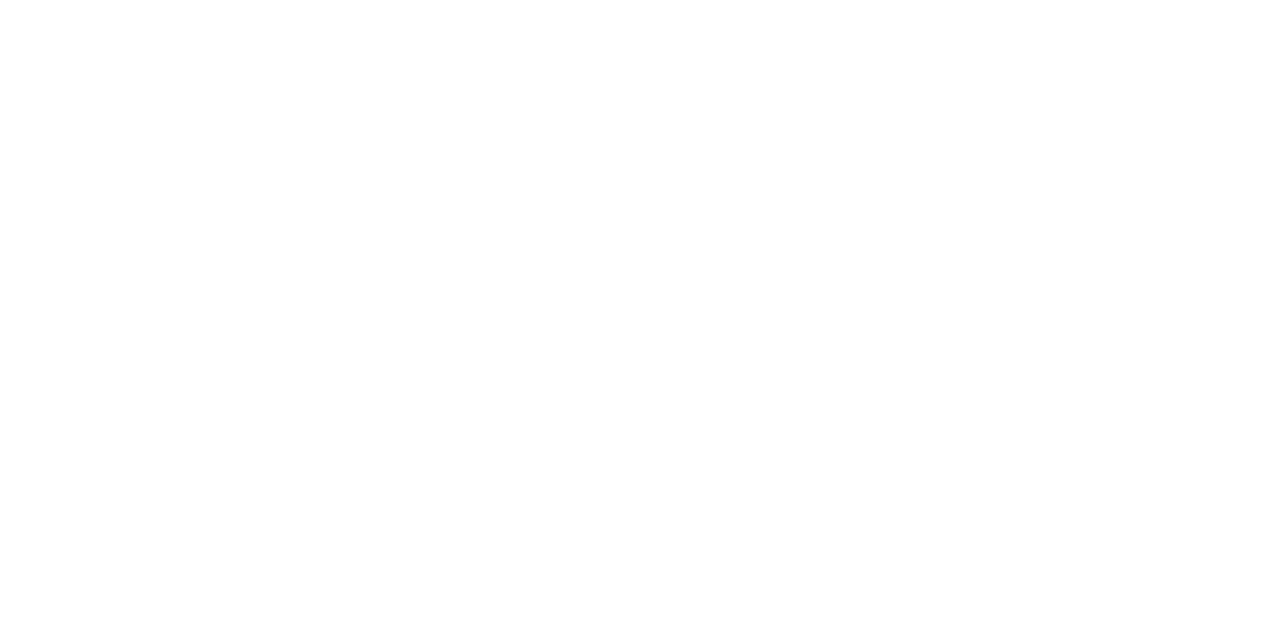
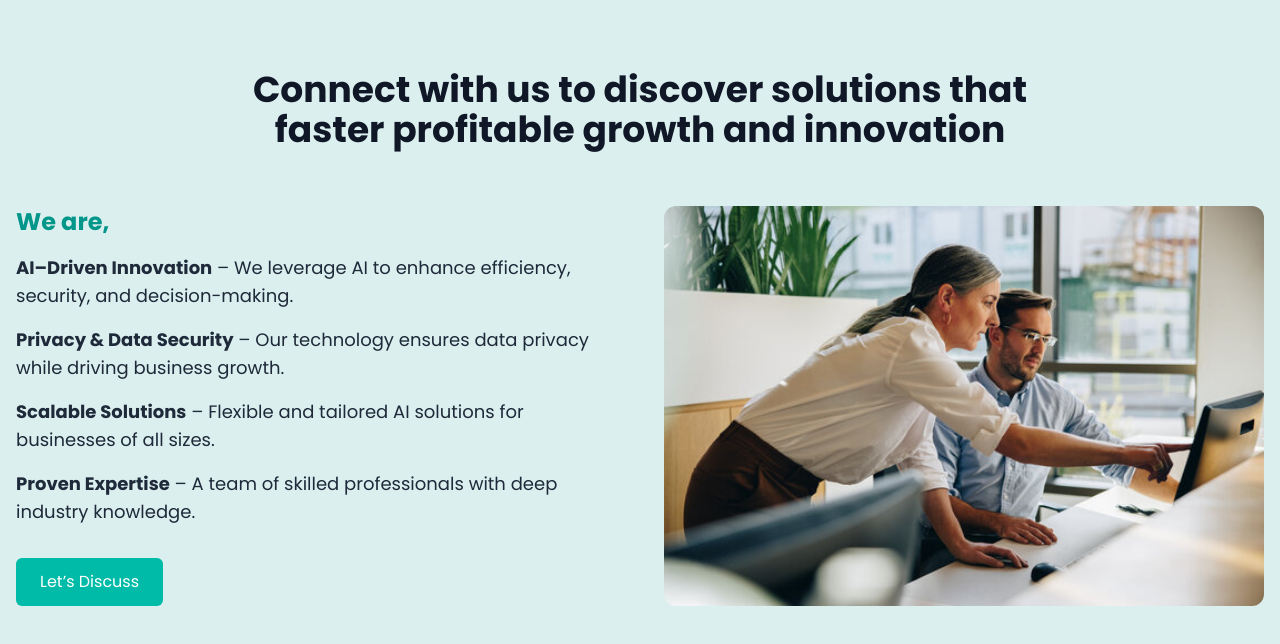
Before and after one commit to vaishnavi4068/drillo-website, a Next.js app: page / in a window 1280 px wide. Shown: the part 4100-4744 px from the top of the page. Before the commit the page ends 2534 px from the top, so only its background shows below. Built offline with nearby package versions, Linux system fonts and the light colour scheme.

Commit message:
initial commit

```diff
--- a/src/app/page.tsx
+++ b/src/app/page.tsx
@@ -4,6 +4,8 @@ import React from 'react'
 import HowWeWork from '@/components/HowWeWork'
 import Solutions from '@/components/Solutions'
 import Services from '@/components/Services'
+import CoreValues from '@/components/CoreValues'
+import ConnectWithUs from '@/components/ConnectWithUs'
 
 const page = () => {
   return (
@@ -13,6 +15,8 @@ const page = () => {
       <HowWeWork />
       <Solutions />
       <Services />
+      <CoreValues />
+      <ConnectWithUs />
     </div>
   )
 }
--- /dev/null
+++ b/src/components/ConnectWithUs.tsx
@@ -0,0 +1,53 @@
+'use client';
+
+import React from 'react';
+import Image from 'next/image';
+
+const ConnectWithUs = () => {
+  return (
+    <section id='services' className="w-full bg-[#dcefef] py-20 px-4">
+      <div className="max-w-7xl mx-auto">
+        <h2 className="text-3xl md:text-4xl font-bold text-gray-900 mb-14 text-center">
+          Connect with us to discover solutions that <br /> faster profitable growth and innovation
+        </h2>
+
+        <div className="flex flex-col md:flex-row items-center gap-12">
+          <div className="flex-1">
+            <p className="text-teal-600 text-2xl font-semibold mb-4">We are,</p>
+
+            <ul className="space-y-4 text-gray-800 text-lg">
+              <li>
+                <strong>AI–Driven Innovation</strong> – We leverage AI to enhance efficiency, security, and decision-making.
+              </li>
+              <li>
+                <strong>Privacy & Data Security</strong> – Our technology ensures data privacy while driving business growth.
+              </li>
+              <li>
+                <strong>Scalable Solutions</strong> – Flexible and tailored AI solutions for businesses of all sizes.
+              </li>
+              <li>
+                <strong>Proven Expertise</strong> – A team of skilled professionals with deep industry knowledge.
+              </li>
+            </ul>
+
+            <button className="mt-8 bg-teal-500 text-white px-6 py-3 rounded-md hover:bg-teal-600 transition">
+              Let’s Discuss
+            </button>
+          </div>
+
+          <div className="flex-1">
+            <Image
+              src="/team-stack-top.jpg"
+              alt="Team collaborating"
+              width={600}
+              height={400}
+              className="w-full h-auto rounded-xl object-cover"
+            />
+          </div>
+        </div>
+      </div>
+    </section>
+  );
+};
+
+export default ConnectWithUs;
--- /dev/null
+++ b/src/components/CoreValues.tsx
@@ -0,0 +1,70 @@
+'use client';
+
+import React from 'react';
+import Image from 'next/image';
+
+const coreValues = [
+  {
+    title: 'Customer Centric',
+    description: 'Welcome to Burger Bliss, where we take your cravings to a whole new level! Our mouthwatering burgers are made from 100% beef and are served on freshly baked buns.',
+    image: '/team-stack-top.jpg',
+  },
+  {
+    title: 'Data Driven',
+    description: 'Welcome to Burger Bliss, where we take your cravings to a whole new level! Our mouthwatering burgers are made from 100% beef and are served on freshly baked buns.',
+    image: '/team-stack-bottom.webp',
+  },
+  {
+    title: 'Innovation',
+    description: 'Welcome to Burger Bliss, where we take your cravings to a whole new level! Our mouthwatering burgers are made from 100% beef and are served on freshly baked buns.',
+    image: '/team-stack-bottom.webp',
+  },
+  {
+    title: 'Partnership',
+    description: 'Welcome to Burger Bliss, where we take your cravings to a whole new level! Our mouthwatering burgers are made from 100% beef and are served on freshly baked buns.',
+    image: '/team-stack-top.jpg',
+  },
+];
+
+const CoreValues = () => {
+  return (
+    <section id='services' className="w-full bg-[#dcefef] py-20">
+      <div className="max-w-7xl mx-auto">
+        <h2 className="text-3xl md:text-4xl font-bold text-gray-900 mb-14 text-center">
+          Core Values
+        </h2>
+
+        <div className="grid grid-cols-1 md:grid-cols-2 gap-8">
+          {coreValues.map((value, index) => (
+            <div
+              key={index}
+              className="rounded-xl overflow-hidden transition-all duration-300 flex flex-col"
+            >
+              <div className="py-6">
+                <h3 className="text-2xl font-bold text-gray-900 mb-2">{value.title}</h3>
+                <p className="text-gray-700 text-base leading-relaxed">
+                  {value.description}
+                </p>
+              </div>
+
+              <div className="w-full overflow-hidden rounded-2xl h-full">
+                <div className="transition-transform duration-300 hover:scale-105 h-full">
+                  <Image
+                    src={value.image}
+                    alt={value.title}
+                    width={800}
+                    height={400}
+                    className="w-full h-full rounded-2xl object-cover"
+                  />
+                </div>
+              </div>
+            </div>
+
+          ))}
+        </div>
+      </div>
+    </section>
+  );
+};
+
+export default CoreValues;
--- a/src/components/HowWeWork.tsx
+++ b/src/components/HowWeWork.tsx
@@ -41,7 +41,6 @@ const HowWeWork = () => {
                 <p className="text-base">{card.description}</p>
               </div>
 
-              {/* Static space reserved for hover content */}
               <div className="mt-6 overflow-hidden h-0 group-hover:h-6 transition-all duration-500 ease-in-out">
                 <div className="flex items-center font-semibold">
                   View more <ArrowRight className="ml-2 w-4 h-4" />
--- a/src/components/Services.tsx
+++ b/src/components/Services.tsx
@@ -25,19 +25,16 @@ const Services = () => {
   return (
     <section id='services' className="w-full bg-white py-20 px-4">
       <div className="max-w-7xl mx-auto text-center">
-        {/* Heading */}
         <h2 className="text-3xl md:text-4xl font-bold text-gray-900 mb-14">
           Offering the latest software and IT services <br className="hidden md:block" /> to our customer
         </h2>
 
-        {/* Cards */}
         <div className="grid grid-cols-1 md:grid-cols-3 gap-8">
           {services.map((service, index) => (
             <div
               key={index}
               className="bg-white rounded-xl shadow-md border border-gray-100 overflow-hidden transition-all duration-300 flex flex-col hover:bg-[#dcefef] hover:shadow-lg hover:shadow-gray-400"
             >
-              {/* Image */}
               <div className="h-56 w-full relative">
                 <Image
                   src={service.image}
@@ -47,7 +44,6 @@ const Services = () => {
                 />
               </div>
 
-              {/* Content */}
               <div className="flex flex-col flex-1 justify-between p-6">
                 <div>
                   <h3 className="text-xl font-semibold text-gray-900 mb-3">{service.title}</h3>
```
Also changed, not shown: 1 other file (tests, documents, lock files or other folders).
